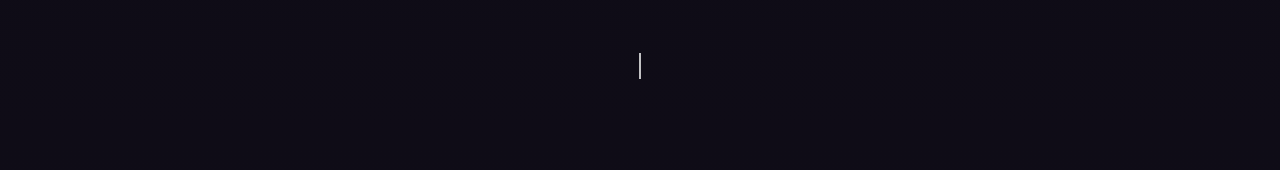
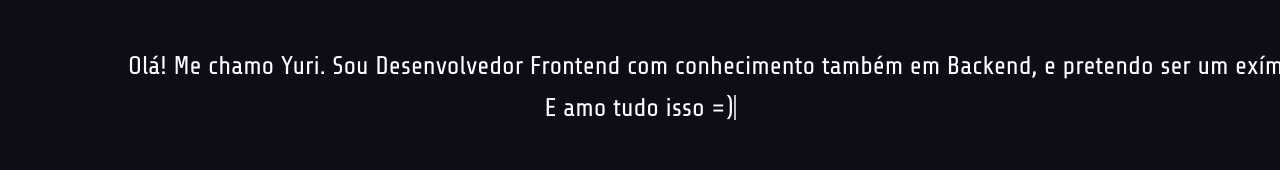
Before and after one commit to YuriCF1/Portfolio-Dev, a Next.js app: page / in a window 1280 px wide. Shown: the part 271-441 px from the top of the page. Built offline with nearby package versions, Linux system fonts and the light colour scheme.

Commit message:
Changing animation

```diff
--- a/src/app/components/About/page.tsx
+++ b/src/app/components/About/page.tsx
@@ -1,17 +1,32 @@
+'use client'
+
+import { useContext, useEffect, useState } from "react"
 import styles from "./About.module.css"
-
+import { LanguageContext } from "@/app/context/toggleConext"
 
 export function About() {
+
+    const [paraCursor, setParaCursor] = useState(false)
+
+    const { language, setLanguage } = useContext(LanguageContext)
+
+    useEffect(() => {
+        setTimeout(() => {
+            setParaCursor(true)
+        }, 7000);
+    }, [])
+
     return (<>
         <section>
             <div className={styles.sobre_container} id="sobre">
                 <h2 className={styles.sobre_titulo}>Quem sou eu</h2>
                 <div className={styles.versaoPC}>
-                    <p className={`${styles.sobre_texto} ${styles.typing_animation}`} id="servicos">Olá! Me chamo Yuri.
-                        Sou Desenvolvedor frontend
-                        com conhecimento em backend,
-                        e pretendo ser um exímio fullstack developer. E amo tudo isso {`=)`}
+                    <p className={paraCursor ? `${styles.sobre_texto} ${styles.borda_transparente}` : `${styles.sobre_texto} ${styles.typing_animationDesktop1}`} id="servicos">Olá! Me chamo Yuri.
+                        Sou Desenvolvedor Frontend
+                        com conhecimento também em Backend,
+                        e pretendo ser um exímio Fullstack/Mobile Developer.
                     </p>
+                    <p className={`${styles.sobre_texto} ${styles.typing_animationDesktop2}`} >E amo tudo isso {`=)`}</p>
                 </div>
                 <div className={styles.versaoMob}>
                     <p className={`${styles.sobre_texto2} ${styles.typing_animation1}`} id="servicos">Olá! Me chamo Yuri.
```
